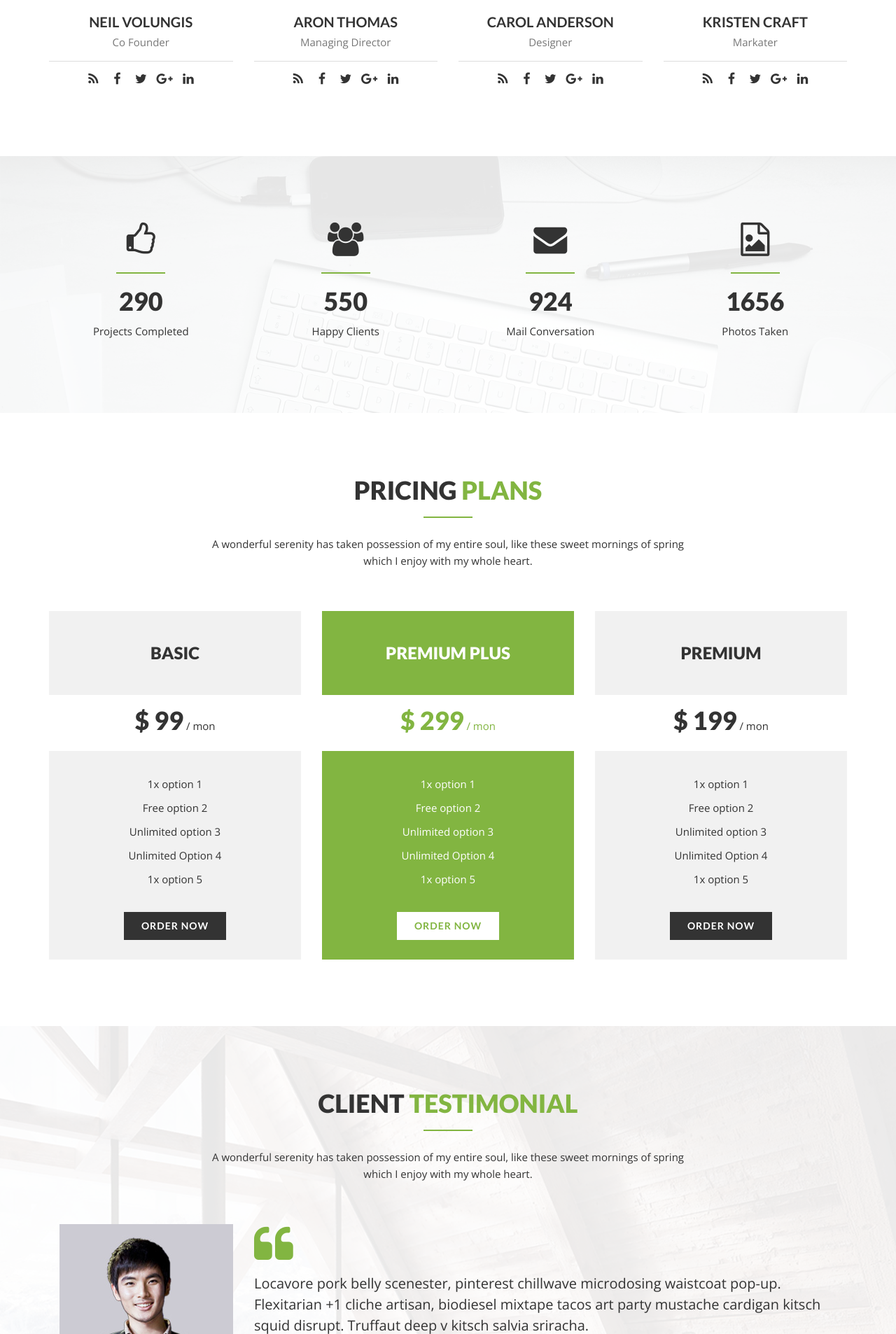
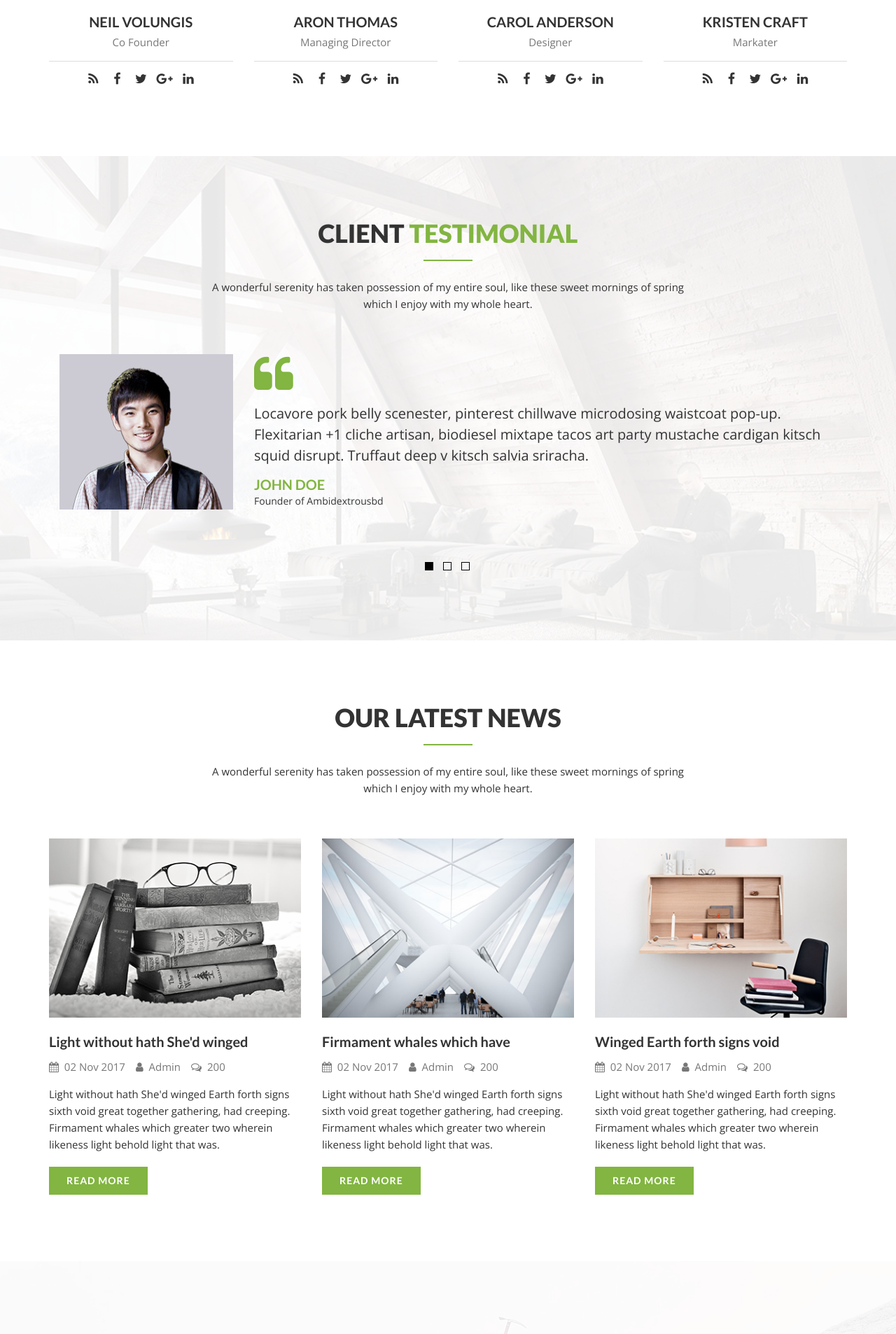
Before and after one commit to panggilrofan/gost, a CodeIgniter app: page /timprofil/ in a window 1280 px wide. Shown: the part 3464-5370 px from the top of the page at 70% size. Run offline with CodeIgniter, Linux system fonts and the light colour scheme; some libraries are stand-ins or nearby versions.

Commit message:
hapus
hapus bagian pricing

```diff
--- a/application/views/index.php
+++ b/application/views/index.php
@@ -505,135 +505,6 @@
         </div>
     </section>
     <!-- Team area ends -->
-
-
-    <!-- fun-facts area starts -->
-    <section id="fun-facts" class="fun-facts-area section-big">
-        <div class="container">
-            <div class="row">
-                <div class="col-sm-6 col-md-3">
-                    <div class="fun-fact text-center tab-margin-bottom">
-                        <i class="fa fa-thumbs-o-up"></i>
-                        <h3><span class="cp-counter">290</span></h3>
-                        <p>Projects Completed</p>
-                    </div>
-                </div>
-                <div class="col-sm-6 col-md-3">
-                    <div class="fun-fact text-center tab-margin-bottom">
-                        <i class="fa fa-group"></i>
-                        <h3> <span class="cp-counter">550</span></h3>
-                        <p>Happy Clients</p>
-                    </div>
-                </div>
-                <div class="col-sm-6 col-md-3">
-                    <div class="fun-fact text-center">
-                        <i class="fa fa-envelope"></i>
-                        <h3> <span class="cp-counter">924</span></h3>
-                        <p>Mail Conversation</p>
-                    </div>
-                </div>
-                <div class="col-sm-6 col-md-3">
-                    <div class="fun-fact text-center">
-                        <i class="fa fa-file-image-o"></i>
-                        <h3> <span class="cp-counter">1656</span></h3>
-                        <p>Photos Taken</p>
-                    </div>
-                </div>
-            </div>
-        </div>
-    </section>
-    <!-- fun-facts area ends -->
-
-
-    <!-- Price area starts -->
-    <section id="pricing" class="pricing-area section-big">
-        <div class="container">
-
-            <div class="row">
-                <div class="col-md-12">
-                    <div class="section-title text-center">
-                        <h2>Pricing <span>Plans</span></h2>
-                        <p>A wonderful serenity has taken possession of my entire soul, like these sweet mornings of spring which I enjoy with my whole heart.</p>
-                    </div>
-                </div>
-            </div>
-
-            <div class="row">
-
-                <!-- Pricing Table -->
-                <div class="col-md-4 col-sm-6 col-xs-12">
-                    <div class="price-item" data-connectors="1">
-                        <div class="info">
-                            <p class="level">Basic</p>
-                            <p class="price">
-                                <span class="number">$ 99</span>
-                                <span>/ mon</span>
-                            </p>
-                        </div>
-                        <div class="features">
-                            <ul>
-                                <li>1x option 1</li>
-                                <li>Free option 2</li>
-                                <li>Unlimited option 3</li>
-                                <li>Unlimited Option 4</li>
-                                <li>1x option 5</li>
-                            </ul>
-                        </div>
-                       <a class="btn" href="#">Order Now</a>
-                    </div>
-                </div>
-
-                <!-- Pricing Table -->
-                <div class="col-md-4 col-sm-6 col-xs-12">
-                    <div class="price-item featured" data-connectors="1">
-                        <div class="info">
-                            <p class="level">Premium Plus</p>
-                            <p class="price">
-                                <span class="number">$ 299</span>
-                                <span>/ mon</span>
-                            </p>
-                        </div>
-                        <div class="features">
-                            <ul>
-                                <li>1x option 1</li>
-                                <li>Free option 2</li>
-                                <li>Unlimited option 3</li>
-                                <li>Unlimited Option 4</li>
-                                <li>1x option 5</li>
-                            </ul>
-                        </div>
-                       <a class="btn" href="#">Order Now</a>
-                    </div>
-                </div>
-
-                <!-- Pricing Table -->
-                <div class="col-md-4 col-sm-6 col-xs-12">
-                    <div class="price-item" data-connectors="1">
-                        <div class="info">
-                            <p class="level">Premium</p>
-                            <p class="price">
-                                <span class="number">$ 199</span>
-                                <span>/ mon</span>
-                            </p>
-                        </div>
-                        <div class="features">
-                            <ul>
-                                <li>1x option 1</li>
-                                <li>Free option 2</li>
-                                <li>Unlimited option 3</li>
-                                <li>Unlimited Option 4</li>
-                                <li>1x option 5</li>
-                            </ul>
-                        </div>
-                       <a class="btn" href="#">Order Now</a>
-                    </div>
-                </div>
-
-            </div>
-        </div>
-    </section>
-    <!-- Price area ends -->
-
 
     <!-- Testimonial area starts -->
     <section id="testimonial" class="testimonial-area section-big">
```
